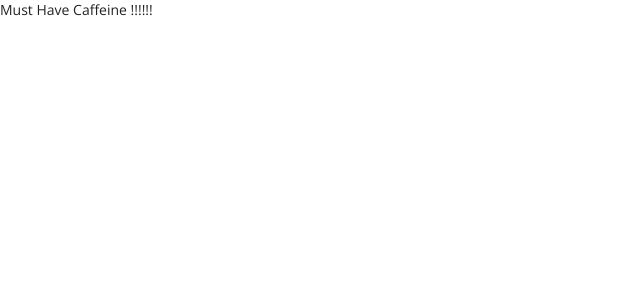
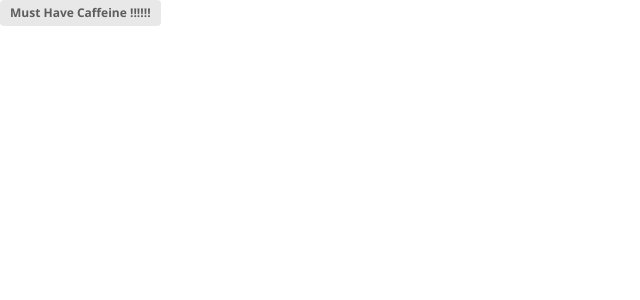
Before and after one commit to MustHaveCaffeine/LogicCafe, a React (Create React App) app: page / in a window 1280 px wide. Shown: the top 300 px of the page, without its empty margins (0-640 px from the left). Built offline with nearby package versions, Linux system fonts and the light colour scheme.

Commit message:
Functional to Class Component

```diff
--- a/src/App.js
+++ b/src/App.js
@@ -1,11 +1,13 @@
-import React from 'react';
+import React, { Component } from 'react';
 
-function App() {
-  return (
-    <div>
-      <p>Must Have Caffeine !!!!!!</p>
-    </div>
-  );
+class App extends Component{
+  render() {
+    return (
+      <div>
+        <p className="ui label">Must Have Caffeine !!!!!!</p>
+      </div>
+    );
+  }
 }
 
 export default App;
```
